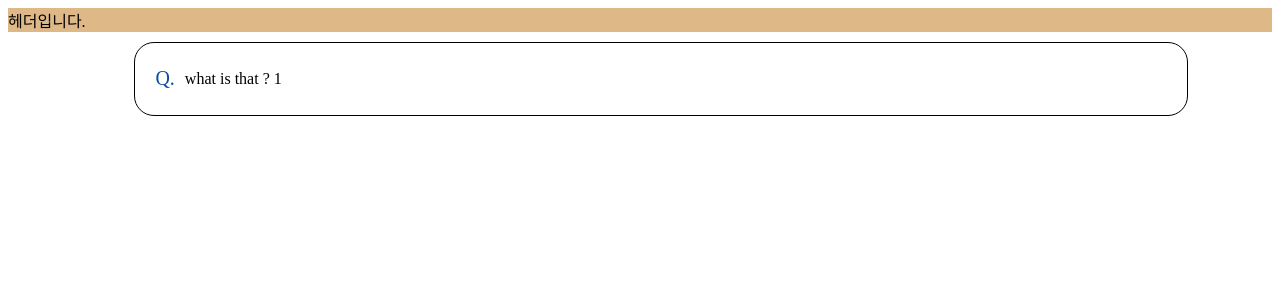
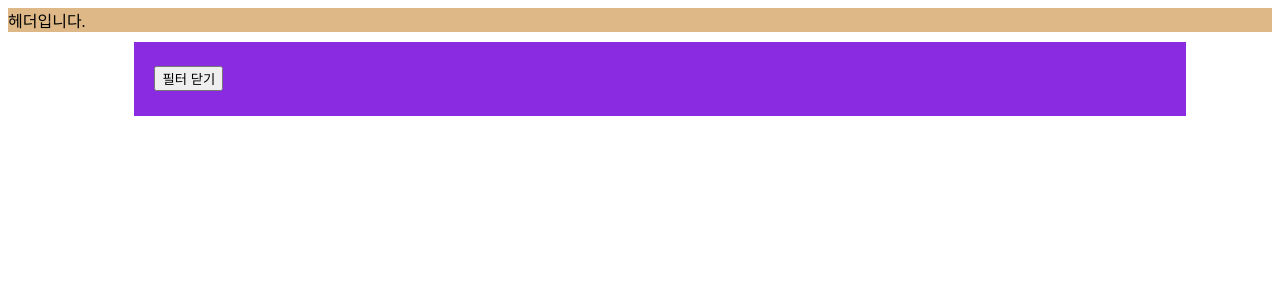
Before and after one commit to ClothPick/ClothPick-Team-Project-Web, a React (Create React App) app: page / in a window 1280 px wide. Shown: the top 300 px of the page. Built offline with nearby package versions, Linux system fonts and the light colour scheme.

Commit message:
react-icons 설치
npm install react-icons --save

```diff
--- a/src/Closet/Accordion/Accordion.css
+++ b/src/Closet/Accordion/Accordion.css
@@ -14,8 +14,9 @@
     width: 100%;
     padding-left: 1.25rem;
     padding-right: 1.25rem;
-    border: 1px solid black;
-    border-radius: 20px;
+    /* border: 1px solid black;
+    border-radius: 20px; */
+    background-color: blueviolet;
     flex-direction: column;
   }
 
@@ -46,15 +47,3 @@
     visibility: hidden;
     transition:padding-top 0.5s, padding-bottom 0.5s, height 0.5s, transform 0.5s;
   }
-
-  .question-mark {
-    color: rgb(12, 77, 162);
-    font-size: 20px;
-    margin-right: 10px;
-  }
-
-  .answer-mark {
-    color: skyblue;
-    font-size: 20px;
-    margin-right: 10px;
-  }
--- a/src/Closet/Accordion/Accordion.jsx
+++ b/src/Closet/Accordion/Accordion.jsx
@@ -10,14 +10,16 @@ const Accordion = () => {
             <div className="faq-card" key={index}>
                 <div
                     className="faq-card-title"
-                    onClick={() => {
+                >
+                    <button onClick={() => {
                         let tempCard = cardOnOff;
                         tempCard[index].show = !tempCard[index].show;
                         setCardOnOff([...tempCard]);
-                    }}
-                >
-                    <span className="question-mark">Q.</span>
-                    <span>{item.question}</span>
+                    }}>
+                        필터 닫기
+                    </button>
+                    {/* <span className="question-mark">Q.</span> */}
+                    {/* <span>{item.question}</span> */}
                 </div>
                 <div
                     className={
@@ -26,7 +28,6 @@ const Accordion = () => {
                             : "faq-card-answer faq-card-none"
                     }
                 >
-                    <span className="answer-mark">A.</span>
                     <span className="FAQ-card-answer">{item.answer}</span>
                 </div>
             </div>
```
